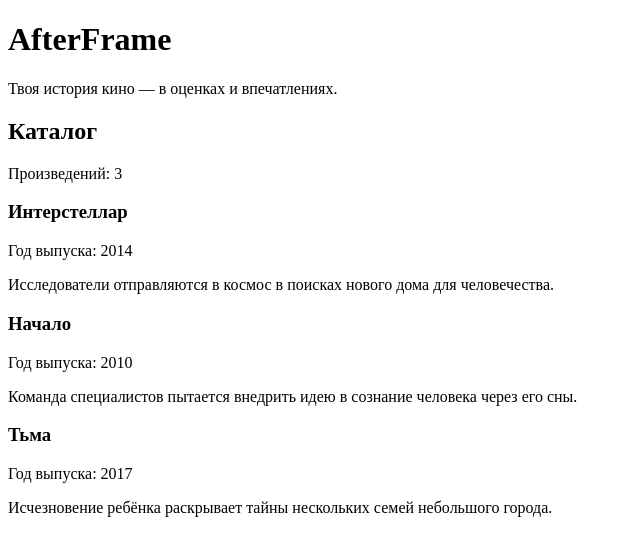
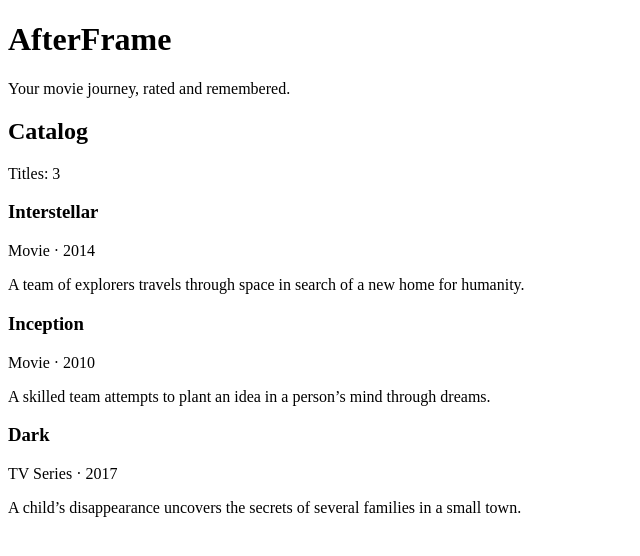
Before and after one commit to QuincyClain/AfterFrame, an Angular app in the folder frontend/: page /catalog in a window 1280 px wide. Shown: the top 556 px of the page, without its empty margins (0-640 px from the left). Built offline with nearby package versions, Linux system fonts and the light colour scheme.

Commit message:
feature: extract catalog title card

```diff
--- a/frontend/src/app/app.html
+++ b/frontend/src/app/app.html
@@ -1,6 +1,6 @@
 <header>
   <h1>{{ title() }}</h1>
-  <p>Твоя история кино — в оценках и впечатлениях.</p>
+  <p>Your movie journey, rated and remembered.</p>
 </header>
 
 <main>
--- a/frontend/src/app/features/catalog/catalog-mock.ts
+++ b/frontend/src/app/features/catalog/catalog-mock.ts
@@ -3,29 +3,29 @@ import { Title } from './title';
 export const CATALOG_MOCK: readonly Title[] = [
   {
     id: 1,
-    title: 'Интерстеллар',
+    title: 'Interstellar',
     type: 'movie',
     tags: [],
     releaseYear: 2014,
     description:
-      'Исследователи отправляются в космос в поисках нового дома для человечества.',
+      'A team of explorers travels through space in search of a new home for humanity.',
   },
   {
     id: 2,
-    title: 'Начало',
+    title: 'Inception',
     type: 'movie',
     tags: [],
     releaseYear: 2010,
     description:
-      'Команда специалистов пытается внедрить идею в сознание человека через его сны.',
+      'A skilled team attempts to plant an idea in a person’s mind through dreams.',
   },
   {
     id: 3,
-    title: 'Тьма',
+    title: 'Dark',
     type: 'series',
     tags: [],
     releaseYear: 2017,
     description:
-      'Исчезновение ребёнка раскрывает тайны нескольких семей небольшого города.',
+      'A child’s disappearance uncovers the secrets of several families in a small town.',
   },
 ];
--- a/frontend/src/app/features/catalog/catalog-page/catalog-page.html
+++ b/frontend/src/app/features/catalog/catalog-page/catalog-page.html
@@ -1,14 +1,10 @@
 <section>
-  <h2>Каталог</h2>
-  <p>Произведений: {{ titles.length }}</p>
+  <h2>Catalog</h2>
+  <p>Titles: {{ titles.length }}</p>
 
   @for (item of titles; track item.id) {
-    <article>
-      <h3>{{ item.title }}</h3>
-      <p>Год выпуска: {{ item.releaseYear }}</p>
-      <p>{{ item.description }}</p>
-    </article>
+    <app-title-card [title]="item" />
   } @empty {
-    <p>В каталоге пока нет произведений.</p>
+    <p>The catalog is currently empty.</p>
   }
 </section>
--- a/frontend/src/app/features/catalog/catalog-page/catalog-page.ts
+++ b/frontend/src/app/features/catalog/catalog-page/catalog-page.ts
@@ -1,8 +1,9 @@
 import { Component, inject } from '@angular/core';
 import { CatalogData } from '../catalog-data';
+import { TitleCard } from '../title-card/title-card';
 
 @Component({
-  imports: [],
+  imports: [TitleCard],
   selector: 'app-catalog-page',
   styleUrl: './catalog-page.css',
   templateUrl: './catalog-page.html',
--- /dev/null
+++ b/frontend/src/app/features/catalog/title-card/title-card.html
@@ -0,0 +1,15 @@
+<article>
+  <h3>{{ title().title }}</h3>
+
+  <p>
+    @if (title().type === 'movie') {
+      Movie
+    } @else {
+      TV Series
+    }
+
+    · {{ title().releaseYear }}
+  </p>
+
+  <p>{{ title().description }}</p>
+</article>
--- /dev/null
+++ b/frontend/src/app/features/catalog/title-card/title-card.ts
@@ -0,0 +1,12 @@
+import { Component, input } from '@angular/core';
+import { Title } from '../title';
+
+@Component({
+  selector: 'app-title-card',
+  imports: [],
+  templateUrl: './title-card.html',
+  styleUrl: './title-card.css',
+})
+export class TitleCard {
+  readonly title = input.required<Title>();
+}
```
Also changed, not shown: frontend/src/app/features/catalog/title-card/title-card.css (added), 2 other files (tests, documents, lock files or other folders).
